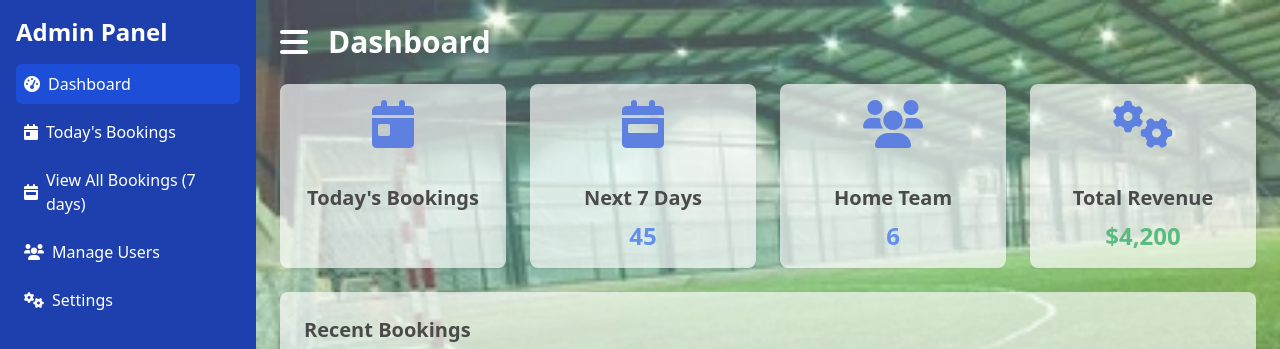
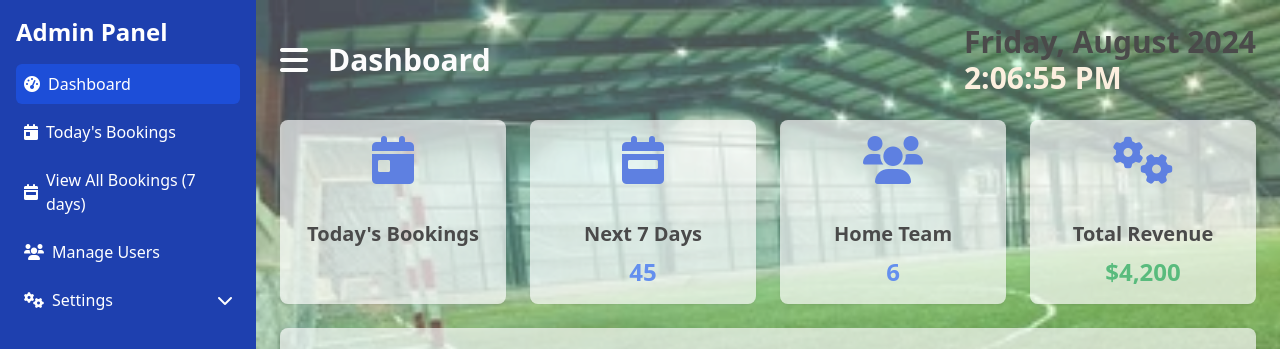
Before and after one commit to bipinduwal/Futsal, a plain HTML site: page admin/index.html in a window 1280 px wide. Shown: the top 349 px of the page. Drawn offline with nearby package versions, Linux system fonts and the light colour scheme.

Commit message:
realtime and logout button added

```diff
--- a/admin/admin.js
+++ b/admin/admin.js
@@ -13,6 +13,24 @@ const hideshowsidebar = () => {
     }
 }
 menu.addEventListener("click", hideshowsidebar)
+//
+
+// todays date
+function timer(){
+    let today  = new Date()
+    let time_string = today.toLocaleTimeString()
+    document.getElementById('timer').innerHTML = time_string
+}
+setInterval(timer, [1000])
+let today = new Date();
+
+let year = today.getFullYear();
+let month = today.toLocaleString('default', { month: 'long' });
+let day = today.toLocaleString('default', { weekday: 'long' });
+
+let dateString = `${day}, ${month} ${year}`;
+document.getElementById('day').innerHTML = dateString;
+
 //
 // fetching from local storega
 // Retrieve and parse the bookings data from localStorage
@@ -63,3 +81,12 @@ unit_data.forEach(booking => {
         window.location.href = "home_team.html"
     })
 //
+
+// dropdown setting
+document.getElementById('settings-button').addEventListener('click', function(event) {
+    event.preventDefault(); // Prevent the default link behavior
+    const dropdown = document.getElementById('settings-dropdown');
+    dropdown.classList.toggle('hidden'); // Toggle the hidden class to show/hide the dropdown
+});
+
+//
--- a/admin/index.html
+++ b/admin/index.html
@@ -42,12 +42,20 @@
                             <span class="ml-2">Manage Users</span>
                         </a>
                     </li>
-                    <li class="mb-2" data-aos="fade-right" data-aos-delay="900" data-aos-duration="200">
-                        <a href="setting.html" class="flex items-center p-2 hover:bg-blue-700 rounded-md">
+                    <li class="mb-2 relative" data-aos="fade-right" data-aos-delay="900" data-aos-duration="200">
+                        <a href="#" id="settings-button" class="flex items-center p-2 hover:bg-blue-700 rounded-md">
                             <i class="fas fa-cogs"></i>
                             <span class="ml-2">Settings</span>
+                            <i class="fas fa-chevron-down ml-auto"></i> <!-- Dropdown icon -->
                         </a>
+
+                        <!-- Dropdown Menu -->
+                        <ul id="settings-dropdown" class="absolute left-0 w-full mt-2 bg-blue-800 text-white rounded-md shadow-lg hidden">
+                            <li class="px-4 py-2 hover:bg-blue-600"><a href="change_password.html">Change Password</a></li>
+                            <li class="px-4 py-2 hover:bg-blue-600"><a href="additional_settings.html">Additional Settings</a></li>
+                        </ul>
                     </li>
+
                 </ul>
             </nav>
             <div class="p-4">
@@ -65,10 +73,17 @@
 
         <!-- Main Content -->
         <div class="flex-1 p-6 bg-[url('../img/futsalbg.webp')] bg-cover bg-no-repeat opacity-70">
-            <header class="mb-6 flex items-center">
-                <i class="fas fa-bars fa-2x pr-5 text-white" id="menu"></i>
-                <h2 class="text-3xl font-semibold text-white">Dashboard</h2>
+            <header class="mb-6 flex items-center justify-between">
+                <div class="flex items-center">
+                    <i class="fas fa-bars fa-2x pr-5 text-white" id="menu"></i>
+                    <h2 class="text-3xl font-semibold text-white">Dashboard</h2>
+                </div>
+                <div>
+                    <h3 class="text-3xl font-semibold text-lime-950-900" id="day"></h3>
+                    <h3 class="text-3xl font-semibold text-orange-100" id="timer"></h3>
+                </div>
             </header>
+
             <section class="grid grid-cols-1 sm:grid-cols-2 lg:grid-cols-4 gap-6 mb-6">
                 <!-- Today's Bookings Card -->
                 <div class="bg-[rgba(255,255,255,0.68)] p-4 shadow rounded-lg text-center" data-aos="zoom-in-right" data-aos-delay="100" data-aos-duration="1000" >
--- a/admin/localstore.js
+++ b/admin/localstore.js
@@ -2,7 +2,9 @@
 let bookings = [
     {booking_id: '001', uname: 'bipin', date: '2020-01-01', time: '10:00', payment: 'success', status: 'confirmed' },
     {booking_id: '002', uname: 'mathya', date: '2020-01-01', time: '10:00', payment: 'success', status: 'confirmed' },
-    {booking_id: '003', uname: 'duwal', date: '2020-01-01', time: '10:00', payment: 'success', status: 'confirmed' }
+    {booking_id: '003', uname: 'duwal', date: '2020-01-01', time: '10:00', payment: 'success', status: 'confirmed' },
+    {booking_id: '004', uname: 'piyush', date: '2020-01-01', time: '10:00', payment: 'success', status: 'confirmed' },
+    {booking_id: '005', uname: 'sanjeep', date: '2020-01-01', time: '11:00', payment: 'success', status: 'confirmed' }
 ];
 
 // Convert bookings array to JSON string
```
